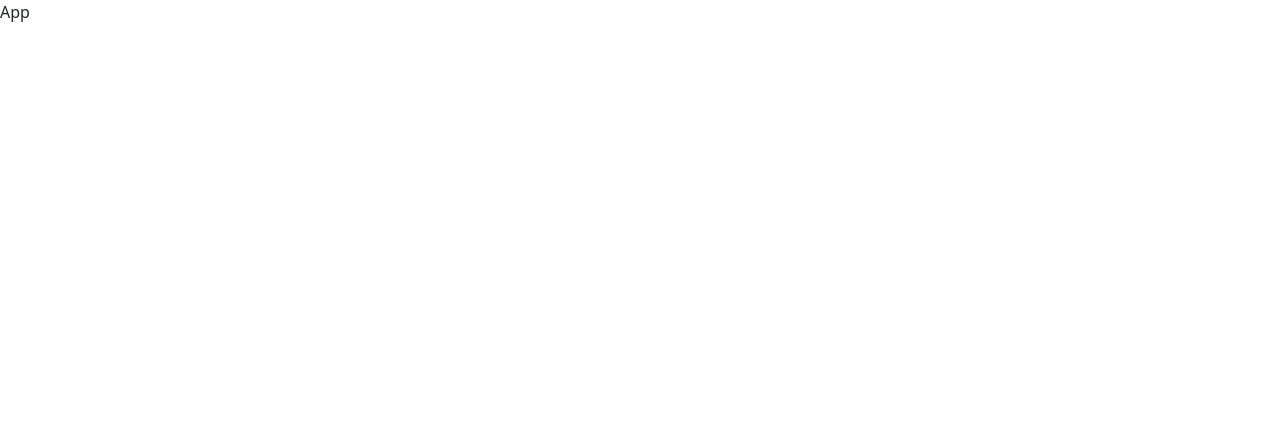
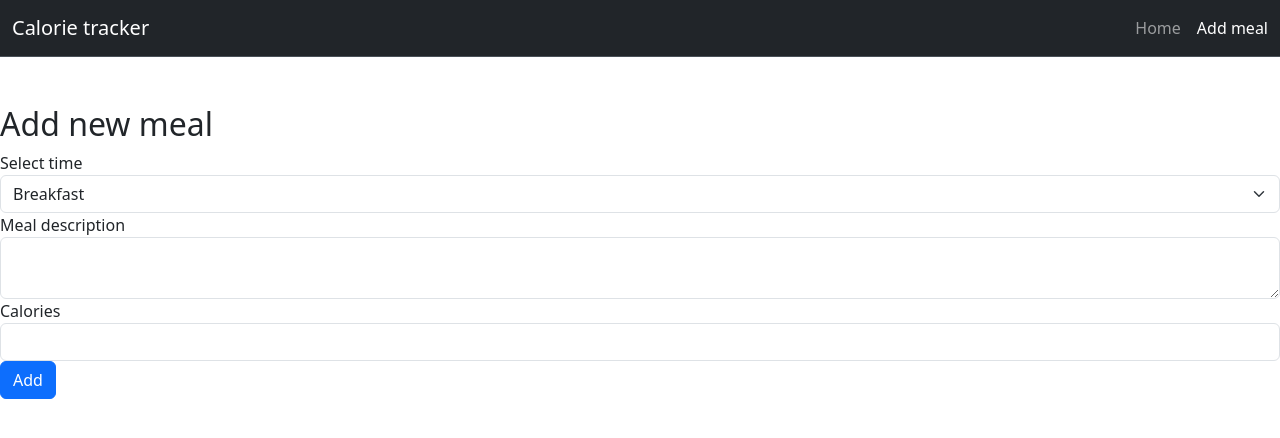
Before and after one commit to dmatkulov/hw-66-Meal, a React (Vite) app: page /add-meal in a window 1280 px wide. Before the commit this address had no page. Shown: the top 438 px of the page. Built offline with nearby package versions, Linux system fonts and the light colour scheme.

Commit message:
added navBar, added component form, added containers for edit and add new meal, fetched one meal using params.mealId

```diff
--- a/src/App.tsx
+++ b/src/App.tsx
@@ -1,14 +1,20 @@
 import {Route, Routes} from "react-router-dom";
 import Home from "./containers/Home/Home";
+import AddMealForm from "./containers/AddMealForm/AddMealForm";
+import Layout from "./components/Layout/Layout";
+import EditMealForm from "./containers/EditMealForm/EditMealForm";
 
 function App() {
 
   return (
     <>
-      App
-      <Routes>
-        <Route path="/" element={<Home/>} />
-      </Routes>
+      <Layout>
+        <Routes>
+          <Route path="/" element={<Home/>} />
+          <Route path="/add-meal" element={<AddMealForm/>}/>
+          <Route path="/edit-meal/:mealId" element={<EditMealForm/>}/>
+        </Routes>
+      </Layout>
     </>
   );
 }
--- a/src/components/CardItem/CardItem.tsx
+++ b/src/components/CardItem/CardItem.tsx
@@ -1,19 +1,20 @@
 import React from 'react';
 import {Meal} from "../../types";
+import {Link} from "react-router-dom";
 
 interface Props {
   meal: Meal;
 }
 const CardItem: React.FC <Props>= ({meal}) => {
   return (
-    <div className="card">
+    <div className="card mb-3">
       <h5 className="card-header">{meal.time}</h5>
       <div className="row card-body d-flex justify-content-between">
         <p className="card-text col-auto mb-0">{meal.description}</p>
         <div className="d-flex col-5 align-items-center justify-content-between">
-          <p className="mb-0">{meal.calories} Calories</p>
+          <p className="mb-0">{meal.calories} kcal</p>
           <div className="d-flex gap-2">
-            <button>Edit</button>
+            <Link to={'/edit-meal/' + meal.id}>Edit</Link>
             <button>Delete</button>
           </div>
         </div>
--- /dev/null
+++ b/src/components/Layout/Layout.tsx
@@ -0,0 +1,17 @@
+import React, {PropsWithChildren} from 'react';
+import Navbar from "../Navbar/Navbar";
+
+const Layout: React.FC<PropsWithChildren> = ({children}) => {
+  return (
+    <>
+      <header>
+        <Navbar/>
+      </header>
+      <main>
+        {children}
+      </main>
+    </>
+  );
+};
+
+export default Layout;
--- a/src/components/MealForm/MealForm.tsx
+++ b/src/components/MealForm/MealForm.tsx
@@ -1,10 +1,89 @@
-import React from 'react';
+import React, {useState} from 'react';
+import {ApiMeal, MealMutation} from "../../types";
+import ButtonSpinner from "../Spinner/ButtonSpinner";
 
-const MealForm: React.FC = () => {
+const initialState: MealMutation = {
+  time: '',
+  description: '',
+  calories: '',
+};
+
+interface Props {
+  onSubmit: (meal: ApiMeal) => void;
+  existingMeal?: MealMutation,
+  isEdit?: boolean;
+  isLoading?: boolean
+}
+
+const MealForm: React.FC<Props> = ({onSubmit, existingMeal = initialState, isEdit = false, isLoading = false}) => {
+  const [meal, setMeal] = useState<MealMutation>(existingMeal);
+
+  const changeMeal = (event: React.ChangeEvent<HTMLInputElement | HTMLSelectElement | HTMLTextAreaElement>) => {
+    const {name, value} = event.target;
+
+    setMeal((prevState) => ({
+      ...prevState,
+      [name]: value
+    }));
+  };
+
+  const onFormSubmit = (event: React.FormEvent) => {
+    event.preventDefault();
+
+    if (isLoading) {
+      return;
+    }
+
+    onSubmit({
+      ...meal,
+      calories: parseFloat(meal.calories)
+    });
+  };
+
   return (
-    <div>
-
-    </div>
+    <form onSubmit={onFormSubmit}>
+      <h2>{isEdit ? 'Edit current meal' : 'Add new meal'}</h2>
+      <div className="form-group">
+        <label htmlFor="time">Select time</label>
+        <select
+          name="time"
+          id="time"
+          className="form-select" aria-label="Default select example"
+          onChange={changeMeal}
+          value={meal.time}
+        >
+          <option value="breakfast">Breakfast</option>
+          <option value="snack">Snack</option>
+          <option value="lunch">Lunch</option>
+          <option value="dinner">Dinner</option>
+        </select>
+      </div>
+      <div className="form-group">
+        <label htmlFor="description">Meal description</label>
+        <textarea
+          name="description"
+          id="description"
+          className="form-control"
+          onChange={changeMeal}
+          value={meal.description}
+        />
+      </div>
+      <div className="form-group">
+        <label htmlFor="description">Calories</label>
+        <input
+          type="number"
+          name="calories"
+          id="calories"
+          className="form-control"
+          onChange={changeMeal}
+          value={meal.calories}
+        />
+      </div>
+      <button type="submit" className="btn btn-primary" disabled={isLoading}>
+        {isLoading && <ButtonSpinner/>}
+        {isEdit ? 'Edit' : 'Add'}
+      </button>
+    </form>
   );
 };
 
--- /dev/null
+++ b/src/components/Navbar/Navbar.tsx
@@ -0,0 +1,24 @@
+import React from 'react';
+import {Link, NavLink} from "react-router-dom";
+
+const Navbar: React.FC = () => {
+  return (
+    <nav className="navbar bg-dark border-bottom border-body mb-5" data-bs-theme="dark">
+      <div className="container-fluid">
+        <Link to='/' className="navbar-brand">Calorie tracker</Link>
+        <ul className="navbar-nav flex-row flex-nowrap gap-3">
+          <li className="nav-item">
+            <NavLink to="/" className="nav-link">Home</NavLink>
+          </li>
+          <li className="nav-item">
+            <NavLink to="/add-meal" className="nav-link">Add meal</NavLink>
+          </li>
+        </ul>
+
+      </div>
+    </nav>
+
+  );
+};
+
+export default Navbar;
--- a/src/components/TotalCalories/TotalCalories.tsx
+++ b/src/components/TotalCalories/TotalCalories.tsx
@@ -1,10 +1,12 @@
 import React from 'react';
+import {useNavigate} from "react-router-dom";
 
 const TotalCalories: React.FC = () => {
+  const navigate = useNavigate();
   return (
     <div>
       Total calories: 900kcal
-      <button>Add new meal</button>
+      <button onClick={() => navigate('/add-meal')}>Add new meal</button>
     </div>
   );
 };
--- /dev/null
+++ b/src/containers/AddMealForm/AddMealForm.tsx
@@ -0,0 +1,33 @@
+import React, {useState} from 'react';
+import {useNavigate} from "react-router-dom";
+import {ApiMeal} from "../../types";
+import axiosApi from "../../axiosApi";
+import MealForm from "../../components/MealForm/MealForm";
+
+const AddMealForm: React.FC = () => {
+  const navigate = useNavigate();
+  const [creating, setCreating] = useState(false);
+
+  const addNewMeal = async (meal: ApiMeal) => {
+    try {
+      setCreating(true);
+      await axiosApi.post('/meals.json', meal);
+      navigate('/');
+    } finally {
+      setCreating(false);
+    }
+  };
+
+  return (
+    <div className="row">
+      <div className="col">
+        <MealForm
+          onSubmit={addNewMeal}
+          isLoading={creating}
+        />
+      </div>
+    </div>
+  );
+};
+
+export default AddMealForm;
--- /dev/null
+++ b/src/containers/EditMealForm/EditMealForm.tsx
@@ -0,0 +1,59 @@
+import React, {useCallback, useEffect, useState} from 'react';
+import MealForm from "../../components/MealForm/MealForm";
+import {useParams} from "react-router-dom";
+import {ApiMeal} from "../../types";
+import axiosApi from "../../axiosApi";
+import Spinner from "../../components/Spinner/Spinner";
+
+const EditMealForm: React.FC = () => {
+  const {mealId} = useParams();
+  const [meal, setMeal] = useState<ApiMeal | null>(null);
+  const [loading, setLoading] = useState(true);
+  const [updating, setUpdating] = useState(false);
+
+  const fetchOneMeal = useCallback(async () => {
+    try {
+      const mealResponse = await axiosApi.get<ApiMeal>('/meals/' + mealId + '.json');
+      setMeal(mealResponse.data);
+    } finally {
+      setLoading(false);
+    }
+  }, [mealId]);
+
+  useEffect(() => {
+    void fetchOneMeal();
+  }, [fetchOneMeal]);
+
+  const onEditMeal = async (meal: ApiMeal) => {
+    try {
+      setUpdating(true);
+      await axiosApi.put('/meals/' + mealId + '.json', meal);
+      await fetchOneMeal();
+    } finally {
+      setUpdating(false);
+    }
+  };
+
+  const existingMeal = meal ? ({
+    ...meal,
+    calories: meal.calories.toString()
+  }) : undefined;
+
+  return (
+    <div className="row">
+      <div className="col">
+        {loading && <Spinner/>}
+        {meal && (
+          <MealForm
+            onSubmit={onEditMeal}
+            isLoading={updating}
+            existingMeal={existingMeal}
+            isEdit
+          />
+        )}
+      </div>
+    </div>
+  );
+};
+
+export default EditMealForm;
--- a/src/types.d.ts
+++ b/src/types.d.ts
@@ -5,6 +5,12 @@ export interface Meal {
   calories: number;
 }
 
+export interface MealMutation {
+  time: string;
+  description: string;
+  calories: string;
+}
+
 export type ApiMeal   = Omit<Meal, 'id'>
 
 export interface MealList {
```
